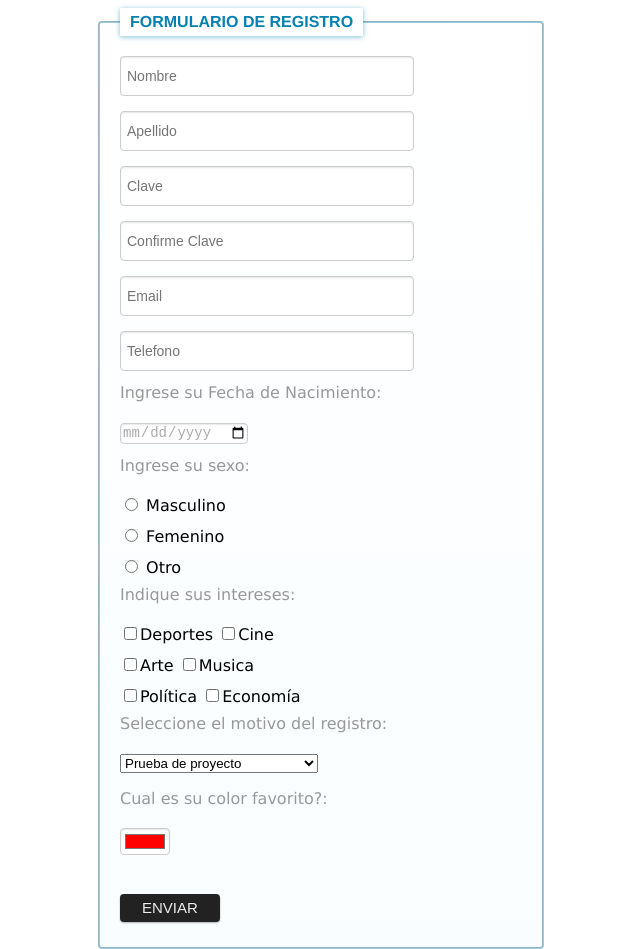
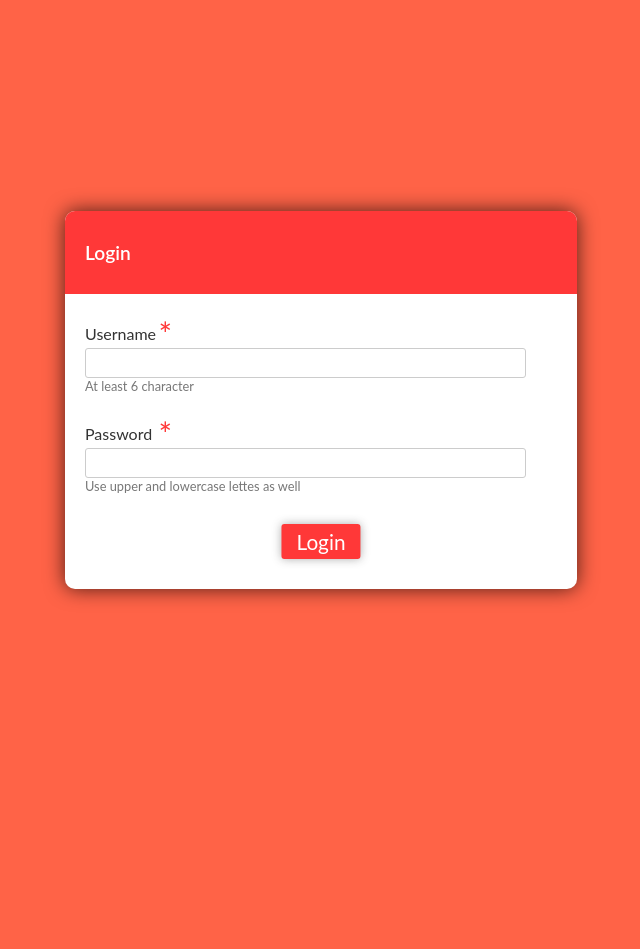
Before and after one commit to marcosmurcia92/Clase1_Login_UTNPROGIII, a plain HTML site: page Index.html in a window 1280 px wide. Shown: the whole page, without its empty margins (319-959 px from the left). After the commit the page ends 800 px from the top, so only its background shows below. Drawn offline with Linux system fonts and the light colour scheme.

Commit message:
Cambio de Estilo
El estilo del formulario de registro no se veia acorde a un login, se cambio el template por uno mas adecuado

```diff
--- a/Index.html
+++ b/Index.html
@@ -1,196 +1,134 @@
-<!DOCTYPE HTML>
-<html lang="es">
-<head>
-    <title>Clase 1 - Registro - ProgIII</title>
-</head>
-<style type="text/css">
-    #wrapper {
-        width:450px;
-        margin:0 auto;
-        font-family:Verdana, sans-serif;
-    }
-    legend {
-        color:#0481b1;
-        font-size:16px;
-        padding:0 10px;
-        background:#fff;
-        -moz-border-radius:4px;
-        box-shadow: 0 1px 5px rgba(4, 129, 177, 0.5);
-        padding:5px 10px;
-        text-transform:uppercase;
-        font-family:Helvetica, sans-serif;
-        font-weight:bold;
-    }
-    fieldset {
-        border-radius:4px;
-        background: #fff;
-        background: -moz-linear-gradient(#fff, #f9fdff);
-        background: -o-linear-gradient(#fff, #f9fdff);
-        background: -webkit-gradient(linear, 0% 0%, 0% 100%, from(#fff), to(#f9fdff)); /
-        background: -webkit-linear-gradient(#fff, #f9fdff);
-        padding:20px;
-        border-color:rgba(4, 129, 177, 0.4);
-    }
-    input,
-    textarea {
-        color: #373737;
-        background: #fff;
-        border: 1px solid #CCCCCC;
-        color: #aaa;
-        font-size: 14px;
-        line-height: 1.2em;
-        margin-bottom:15px;
 
-        -moz-border-radius:4px;
-        -webkit-border-radius:4px;
-        border-radius:4px;
-        box-shadow: 0 1px 2px rgba(0, 0, 0, 0.1) inset, 0 1px 0 rgba(255, 255, 255, 0.2);
-    }
-    input[type="text"],
-    input[type="password"],
-    input[type="number"],
-    input[type="email"]{
-        padding: 8px 6px;
-        height: 22px;
-        width:280px;
-    }
-    input[type="text"]:focus,
-    input[type="password"]:focus,
-    input[type="number"]:focus,
-    input[type="email"]:focus {
-        background:#f5fcfe;
-        text-indent: 0;
-        z-index: 1;
-        color: #373737;
-        -webkit-transition-duration: 400ms;
-        -webkit-transition-property: width, background;
-        -webkit-transition-timing-function: ease;
-        -moz-transition-duration: 400ms;
-        -moz-transition-property: width, background;
-        -moz-transition-timing-function: ease;
-        -o-transition-duration: 400ms;
-        -o-transition-property: width, background;
-        -o-transition-timing-function: ease;
-        width: 380px;
+<!DOCTYPE html>
+<html >
+  <head>
+    <meta charset="UTF-8">
+    <meta name="google" value="notranslate">
 
-        border-color:#ccc;
-        box-shadow:0 0 5px rgba(4, 129, 177, 0.5);
-        opacity:0.6;
-    }
-    input[type="submit"]{
-        background: #222;
-        border: none;
-        text-shadow: 0 -1px 0 rgba(0,0,0,0.3);
-        text-transform:uppercase;
-        color: #eee;
-        cursor: pointer;
-        font-size: 15px;
-        margin: 5px 0;
-        padding: 5px 22px;
-        -moz-border-radius: 4px;
-        border-radius: 4px;
-        -webkit-border-radius:4px;
-        -webkit-box-shadow: 0px 1px 2px rgba(0,0,0,0.3);
-        -moz-box-shadow: 0px 1px 2px rgba(0,0,0,0.3);
-        box-shadow: 0px 1px 2px rgba(0,0,0,0.3);
-    }
-    textarea {
-        padding:3px;
-        width:96%;
-        height:100px;
-    }
-    textarea:focus {
-        background:#ebf8fd;
-        text-indent: 0;
-        z-index: 1;
-        color: #373737;
-        opacity:0.6;
-        box-shadow:0 0 5px rgba(4, 129, 177, 0.5);
-        border-color:#ccc;
-    }
-    .small {
-        line-height:14px;
-        font-size:12px;
-        color:#999898;
-        margin-bottom:3px;
-    }
-    .medium {
-        line-height:14px;
-        font-size:16px;
-        color:#999898;
-        margin-bottom:3px;
-    }
-</style>
-<body>
-    <div id="wrapper">
-        <form action="" method="post">
-            <fieldset>
-                <legend>Formulario de Registro</legend>
-                <div>
-                    <input type="text" name="first_name" placeholder="Nombre"/>
-                </div>
-                <div>
-                    <input type="text" name="last_name" placeholder="Apellido"/>
-                </div>
-                <div>
-                    <input type="password" name="password" placeholder="Clave"/>
-                </div>
-                <div>
-                    <input type="password" name="confirmPassword" placeholder="Confirme Clave"/>
-                </div>
-                <div>
-                    <input type="email" name="email" placeholder="Email"/>
-                </div>
-                <div>
-                    <input type="number" name="phonenumber" placeholder="Telefono"/>
-                </div>
-                <div>
-                	<div class = "medium">Ingrese su Fecha de Nacimiento: </div><br>
-                	<input type="date" name="bday">
-                </div>
-                <!-- <div>
-                    <div class="small">this textarea is just for test so you can see the placeholder working on textarea as well</div>
-                    <textarea name="message" placeholder="Message"></textarea>
-                </div>  -->
-                <div>
-                	<div class = "medium">Ingrese su sexo: </div><br>
-                	<form action="">
-					  <input type="radio" name="gender" value="male"> Masculino<br>
-					  <input type="radio" name="gender" value="female"> Femenino<br>
-					  <input type="radio" name="gender" value="other"> Otro
-					</form>
-                </div>
-                <div>
-                	<div class="medium">Indique sus intereses: </div><br>
-                	<form action="">
-					<input type="checkbox" name="vehicle" value="Bike">Deportes
-					<input type="checkbox" name="vehicle" value="Bike">Cine<br>
-					<input type="checkbox" name="vehicle" value="Bike">Arte
-					<input type="checkbox" name="vehicle" value="Bike">Musica<br>
-					<input type="checkbox" name="vehicle" value="Bike">Política
-					<input type="checkbox" name="vehicle" value="Car">Economía
-					</form>
-                </div>
-                 <div>
-                 	<div class="medium">Seleccione el motivo del registro: </div><br>
-                 	<select>
-					  <option value="prueba">Prueba de proyecto</option>
-					  <option value="evaluacion">Evaluación de alumno</option>
-					  <option value="ocio">Ocio en su máxima expresión</option>
-					  <option value="casualidad">Casualidad</option>
-					</select>
-                 </div>
-                 <br>
-                 <div>
-                 	<div class="medium">Cual es su color favorito?: </div><br>
-                 	<form action="action_page.php">
-					  <input type="color" name="favcolor" value="#ff0000">
-					</form>
-                 </div>
-                 <br>
-                <input type="submit" name="submit" value="ENVIAR"/>
-            </fieldset>
-        </form>
-    </div>
-</body>
+
+    <title>CodePen - A Pen by  Zoltan Kohalmy</title>
+
+
+
+
+        <style>
+      html, body {
+  border: 0;
+  padding: 0;
+  margin: 0;
+  height: 100%;
+}
+
+body {
+  background: tomato;
+  display: flex;
+  justify-content: center;
+  align-items: center;
+  font-size: 16px;
+}
+
+form {
+  background: white;
+  width: 40%;
+  box-shadow: 0px 0px 20px rgba(0, 0, 0, 0.7);
+  font-family: lato;
+  position: relative;
+  color: #333;
+  border-radius: 10px;
+}
+form header {
+  background: #ff3838;
+  padding: 30px 20px;
+  color: white;
+  font-size: 1.2em;
+  font-weight: 600;
+  border-radius: 10px 10px 0 0;
+}
+form label {
+  margin-left: 20px;
+  display: inline-block;
+  margin-top: 30px;
+  margin-bottom: 5px;
+  position: relative;
+}
+form label span {
+  color: #FF3838;
+  font-size: 2em;
+  position: absolute;
+  left: 2.3em;
+  top: -10px;
+}
+form input {
+  display: block;
+  width: 78%;
+  margin-left: 20px;
+  padding: 5px 20px;
+  font-size: 1em;
+  border-radius: 3px;
+  outline: none;
+  border: 1px solid #ccc;
+}
+form .help {
+  margin-left: 20px;
+  font-size: 0.8em;
+  color: #777;
+}
+form button {
+  position: relative;
+  margin-top: 30px;
+  margin-bottom: 30px;
+  left: 50%;
+  transform: translate(-50%, 0);
+  font-family: inherit;
+  color: white;
+  background: #FF3838;
+  outline: none;
+  border: none;
+  padding: 5px 15px;
+  font-size: 1.3em;
+  font-weight: 400;
+  border-radius: 3px;
+  box-shadow: 0px 0px 10px rgba(51, 51, 51, 0.4);
+  cursor: pointer;
+  transition: all 0.15s ease-in-out;
+}
+form button:hover {
+  background: #ff5252;
+}
+
+    </style>
+
+    <script>
+  window.console = window.console || function(t) {};
+</script>
+
+
+
+  </head>
+
+  <body>
+
+
+<form>
+  <header>Login</header>
+  <label>Username <span>*</span></label>
+  <input/>
+  <div class="help">At least 6 character</div>
+  <label>Password <span>*</span></label>
+  <input/>
+  <div class="help">Use upper and lowercase lettes as well</div>
+  <button>Login</button>
+</form>
+
+
+
+
+    <script>
+  if (document.location.search.match(/type=embed/gi)) {
+    window.parent.postMessage("resize", "*");
+  }
+</script>
+
+
+  </body>
 </html>
```
